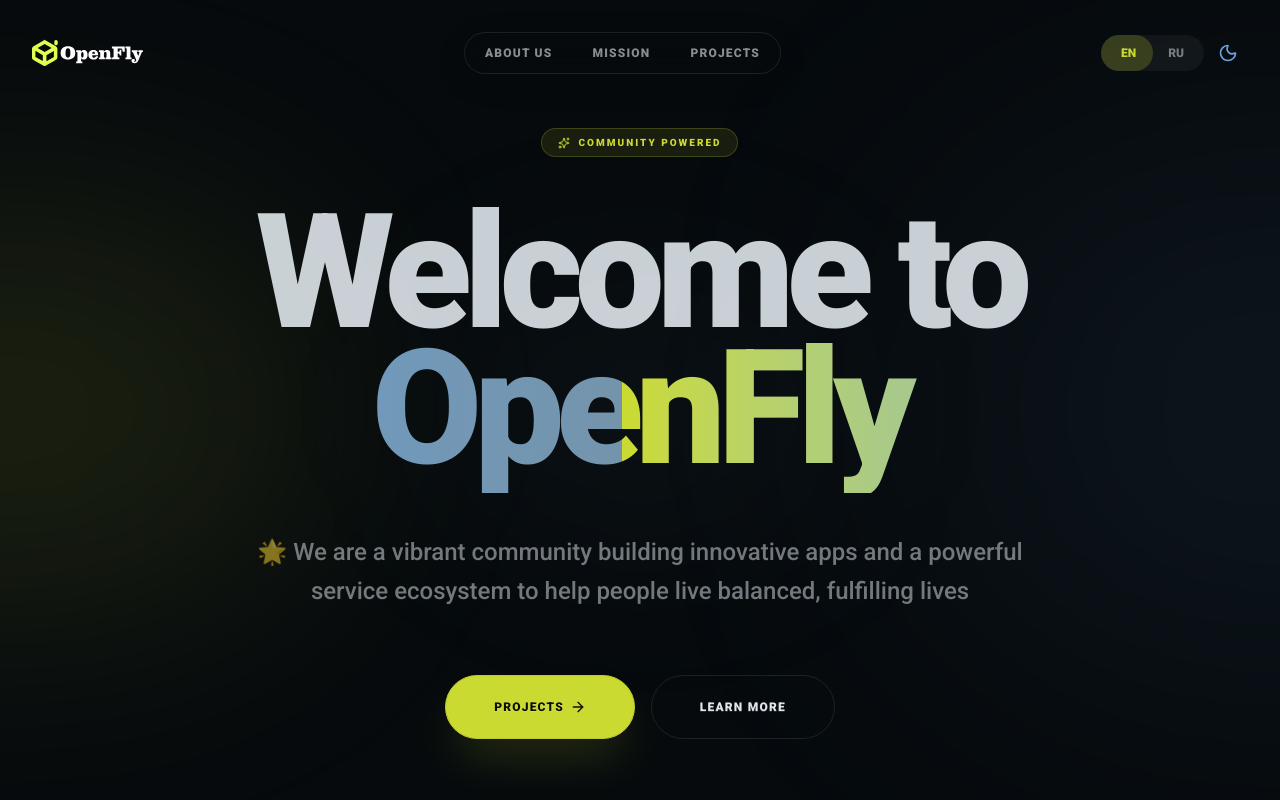
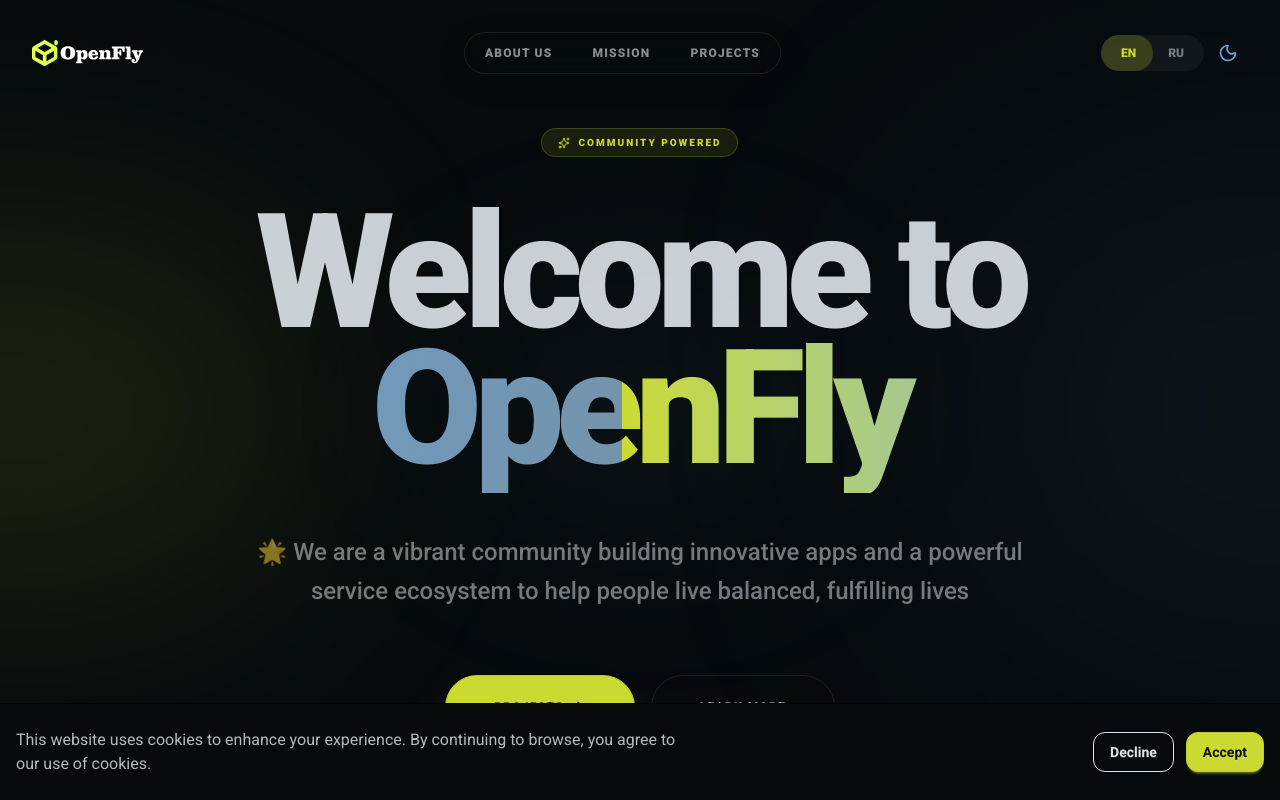
Before and after one commit to OpenFlyGroup/enterprise_landing, a Next.js app: page /en in a window 1280 px wide. Shown: the top 800 px of the page. Built offline with nearby package versions, Linux system fonts and the light colour scheme.

Commit message:
feat: Add cookie consent banner with localization support

```diff
--- a/app/[locale]/layout.tsx
+++ b/app/[locale]/layout.tsx
@@ -7,6 +7,7 @@
 import "../globals.css";
 import Header from "@/src/components/layout/Header/Header";
 import Footer from "@/src/components/layout/Footer/Footer";
+import CookieConsent from "@/src/shared/ui/CookieConsent";
 import { GoogleAnalytics } from "@next/third-parties/google";
 
 const roboto = Roboto({
@@ -154,6 +155,7 @@
           <Header />
           {children}
           <Footer />
+          <CookieConsent />
         </NextIntlClientProvider>
       </body>
     </html>
--- a/messages/en.json
+++ b/messages/en.json
@@ -268,5 +268,10 @@
       "title": "Our Successes",
       "subtitle": "Coming soon: Stories of restored rights and regained stability."
     }
+  },
+  "cookieConsent": {
+    "message": "This website uses cookies to enhance your experience. By continuing to browse, you agree to our use of cookies.",
+    "accept": "Accept",
+    "decline": "Decline"
   }
 }
--- a/messages/ru.json
+++ b/messages/ru.json
@@ -267,5 +267,10 @@
       "title": "Наши Успехи",
       "subtitle": "Скоро: Кейсы возврата средств от мошенников и решения долговых споров."
     }
+  },
+  "cookieConsent": {
+    "message": "Этот сайт использует файлы cookie для улучшения вашего опыта. Продолжая просмотр, вы соглашаетесь с использованием файлов cookie.",
+    "accept": "Принять",
+    "decline": "Отклонить"
   }
 }
--- /dev/null
+++ b/src/shared/ui/CookieConsent.tsx
@@ -0,0 +1,70 @@
+"use client";
+
+import { motion, AnimatePresence } from "motion/react";
+import { useEffect, useState } from "react";
+import { useTranslations } from "next-intl";
+
+export default function CookieConsent() {
+  const t = useTranslations();
+  const [mounted, setMounted] = useState(false);
+  const [showBanner, setShowBanner] = useState(false);
+
+  useEffect(() => { // eslint-disable-line react-hooks/set-state-in-effect
+    setMounted(true);
+  }, []);
+
+  useEffect(() => { // eslint-disable-line react-hooks/set-state-in-effect
+    if (mounted) {
+      const consent = localStorage.getItem("cookieConsent");
+      setShowBanner(!consent);
+    }
+  }, [mounted]);
+
+  const acceptCookies = () => {
+    localStorage.setItem("cookieConsent", "accepted");
+    setShowBanner(false);
+  };
+
+  const declineCookies = () => {
+    localStorage.setItem("cookieConsent", "declined");
+    setShowBanner(false);
+  };
+
+  if (!mounted) return null;
+
+  return (
+    <AnimatePresence>
+      {showBanner && (
+        <motion.div
+          initial={{ y: 100, opacity: 0 }}
+          animate={{ y: 0, opacity: 1 }}
+          exit={{ y: 100, opacity: 0 }}
+          transition={{ duration: 0.5, ease: "easeOut" }}
+          className="fixed bottom-0 left-0 right-0 z-50 bg-base-100 border-t border-base-300 shadow-lg"
+        >
+          <div className="container mx-auto px-4 py-6">
+            <div className="flex flex-col md:flex-row items-center justify-between gap-4">
+              <p className="text-base-content/80 text-sm md:text-base max-w-2xl">
+                {t("cookieConsent.message")}
+              </p>
+              <div className="flex gap-3">
+                <button
+                  onClick={declineCookies}
+                  className="btn btn-outline btn-sm md:btn-md"
+                >
+                  {t("cookieConsent.decline")}
+                </button>
+                <button
+                  onClick={acceptCookies}
+                  className="btn btn-primary btn-sm md:btn-md"
+                >
+                  {t("cookieConsent.accept")}
+                </button>
+              </div>
+            </div>
+          </div>
+        </motion.div>
+      )}
+    </AnimatePresence>
+  );
+}
```
